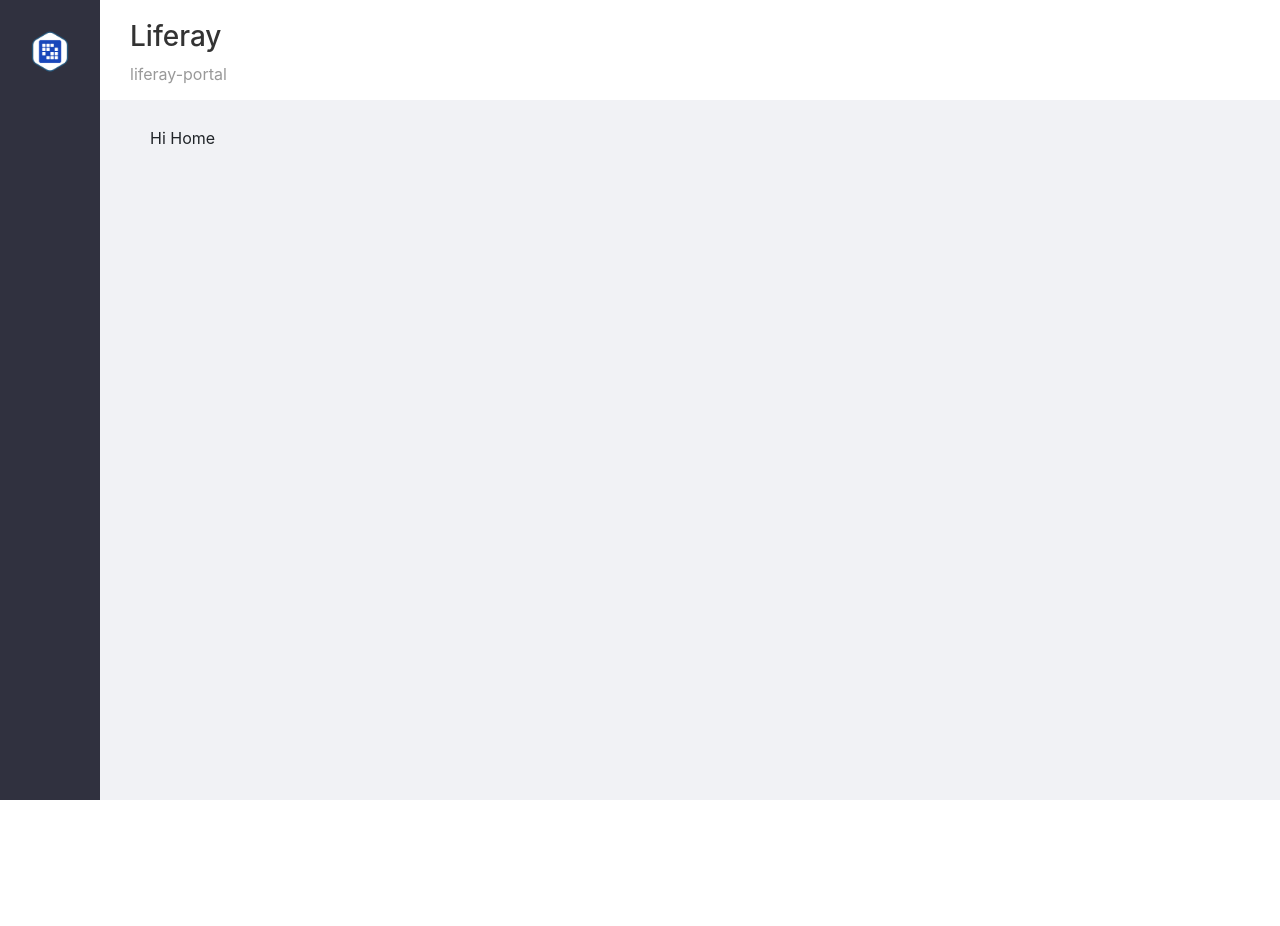
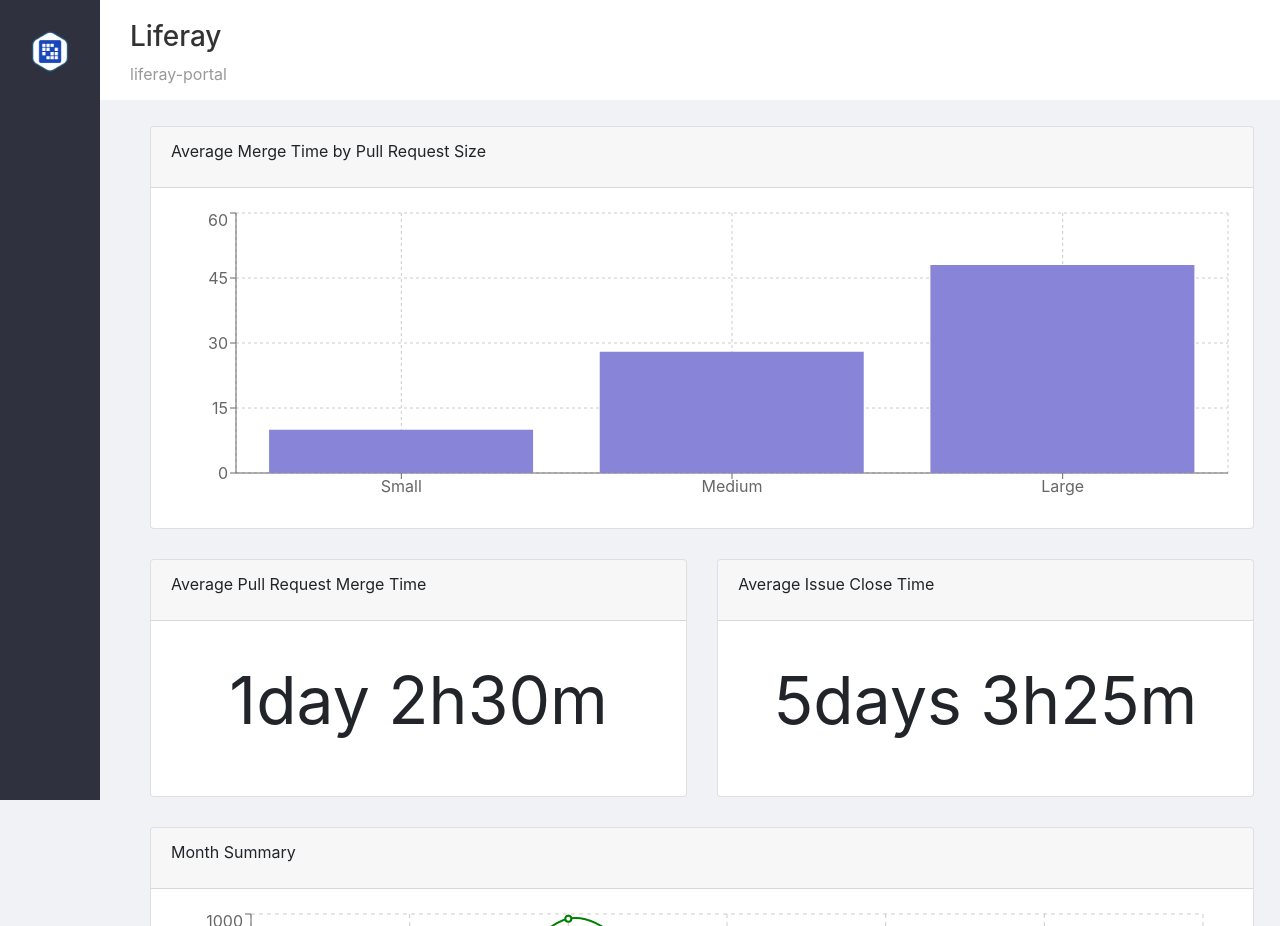
Before and after one commit to kevenleone/liferay-github-dashboard, a React (Create React App) app: page / in a window 1280 px wide. Before the commit the page ends 800 px from the top, so only its background shows below. Built offline with nearby package versions, Linux system fonts and the light colour scheme.

Commit message:
feat: creation of Mock screens as designed and general UI styling

```diff
--- a/package.json
+++ b/package.json
@@ -15,7 +15,8 @@
     "react-dom": "^16.12.0",
     "react-router-dom": "^5.1.2",
     "react-scripts": "3.3.1",
-    "reactstrap": "^8.4.1"
+    "reactstrap": "^8.4.1",
+    "recharts": "^2.0.0-beta.1"
   },
   "scripts": {
     "start": "react-scripts start",
--- a/src/App.js
+++ b/src/App.js
@@ -2,7 +2,7 @@
 import {
   BrowserRouter, Route, Redirect, Switch,
 } from 'react-router-dom';
-import Home from './pages/Home';
+import Dashboard from './pages/Dashboard';
 import Layout from './components/Layout';
 
 import './App.scss';
@@ -13,7 +13,7 @@
       <Layout>
         <BrowserRouter>
           <Switch>
-            <Route path="/" exact component={Home} />
+            <Route path="/" exact component={Dashboard} />
             <Redirect to="/" />
           </Switch>
         </BrowserRouter>
--- /dev/null
+++ b/src/components/Card/index.js
@@ -0,0 +1,25 @@
+import React from 'react';
+import PropTypes from 'prop-types';
+import {
+  Card, CardTitle, CardHeader, CardBody,
+} from 'reactstrap';
+
+export default function CardIndex({ title, children }) {
+  return (
+    <Card>
+      <CardHeader>
+        <CardTitle>
+          { title }
+        </CardTitle>
+      </CardHeader>
+      <CardBody>
+        { children }
+      </CardBody>
+    </Card>
+  );
+}
+
+CardIndex.propTypes = {
+  title: PropTypes.string.isRequired,
+  children: PropTypes.node.isRequired,
+};
--- /dev/null
+++ b/src/components/Charts/Bar/index.js
@@ -0,0 +1,33 @@
+import React from 'react';
+import {
+  ResponsiveContainer, BarChart, Bar, XAxis, YAxis, CartesianGrid, Tooltip,
+} from 'recharts';
+
+const data = [
+  {
+    name: 'Small', average: 10, pull_request: 10,
+  },
+  {
+    name: 'Medium', average: 28, pull_request: 50,
+  },
+  {
+    name: 'Large', average: 48, pull_request: 100,
+  },
+];
+
+
+export default function index() {
+  return (
+    <ResponsiveContainer width="100%" height={300}>
+      <BarChart
+        data={data}
+      >
+        <CartesianGrid strokeDasharray="3 3" />
+        <XAxis dataKey="name" />
+        <YAxis dataKey="average" />
+        <Tooltip />
+        <Bar dataKey="average" fill="#8884d8" />
+      </BarChart>
+    </ResponsiveContainer>
+  );
+}
--- /dev/null
+++ b/src/components/Charts/Line/index.js
@@ -0,0 +1,54 @@
+import React from 'react';
+import {
+  ResponsiveContainer, LineChart, Line, XAxis, YAxis, CartesianGrid, Tooltip, Legend,
+} from 'recharts';
+
+const data = [
+  {
+    name: '10 Feb', Merged: 400, Opened: 240, Closed: 240,
+  },
+  {
+    name: '11 Feb', Merged: 300, Opened: 138, Closed: 220,
+  },
+  {
+    name: '12 Feb', Merged: 200, Opened: 980, Closed: 220,
+  },
+  {
+    name: '13 Feb', Merged: 278, Opened: 398, Closed: 200,
+  },
+  {
+    name: '14 Feb', Merged: 189, Opened: 480, Closed: 211,
+  },
+  {
+    name: '15 Feb', Merged: 239, Opened: 380, Closed: 250,
+  },
+  {
+    name: '16 Feb', Merged: 349, Opened: 430, Closed: 210,
+  },
+];
+
+
+export default function ChartLine() {
+  return (
+    <ResponsiveContainer
+      width="100%"
+      height={300}
+    >
+      <LineChart
+        data={data}
+        margin={{
+          top: 5, right: 30, left: 20, bottom: 5,
+        }}
+      >
+        <CartesianGrid strokeDasharray="4 4" />
+        <XAxis dataKey="name" />
+        <YAxis />
+        <Tooltip />
+        <Line type="natural" strokeWidth={2} dataKey="Opened" stroke="green" activeDot={{ r: 8 }} />
+        <Line type="natural" strokeWidth={2} dataKey="Merged" stroke="purple" />
+        <Line type="natural" strokeWidth={2} dataKey="Closed" stroke="red" />
+        <Legend iconSize={10} iconType="circle" />
+      </LineChart>
+    </ResponsiveContainer>
+  );
+}
--- /dev/null
+++ b/src/pages/Dashboard/Dashboard.js
@@ -0,0 +1,44 @@
+import React from 'react';
+import { Row, Col } from 'reactstrap';
+
+import Card from '../../components/Card';
+import BarChart from '../../components/Charts/Bar';
+import LineChart from '../../components/Charts/Line';
+import './Dashboard.scss';
+
+export default function Dashboard() {
+  return (
+    <div className="Dashboard">
+      <Row>
+        <Col>
+          <Card title="Average Merge Time by Pull Request Size">
+            <BarChart />
+          </Card>
+        </Col>
+      </Row>
+      <Row>
+        <Col>
+          <Card title="Average Pull Request Merge Time">
+            <div className="time">
+              <p>1day 2h30m</p>
+            </div>
+          </Card>
+        </Col>
+        <Col>
+          <Card title="Average Issue Close Time">
+            <div className="time">
+              <p>5days 3h25m</p>
+            </div>
+          </Card>
+        </Col>
+      </Row>
+      <Row>
+        <Col>
+          <Card title="Month Summary">
+            <LineChart />
+          </Card>
+        </Col>
+      </Row>
+    </div>
+  );
+}
--- /dev/null
+++ b/src/pages/Dashboard/Dashboard.scss
@@ -0,0 +1,14 @@
+.Dashboard {
+  height: 100%;
+  .row {
+    margin-bottom: 30px;
+  }
+
+  div.time {
+    padding: 10px 0;
+    text-align: center;
+    p {
+      font-size: 66px;
+    }
+  }
+}
--- /dev/null
+++ b/src/pages/Dashboard/index.js
@@ -0,0 +1,3 @@
+import Dashboard from './Dashboard';
+
+export default Dashboard;
--- a/src/pages/Home/Home.js
+++ /dev/null
@@ -1,9 +0,0 @@
-import React from 'react';
-
-export default function Home() {
-  return (
-    <div>
-      Hi Home
-    </div>
-  );
-}
--- a/src/pages/Home/index.js
+++ /dev/null
@@ -1,3 +0,0 @@
-import Home from './Home';
-
-export default Home;
```
Also changed, not shown: 1 other file (tests, documents, lock files or other folders).
